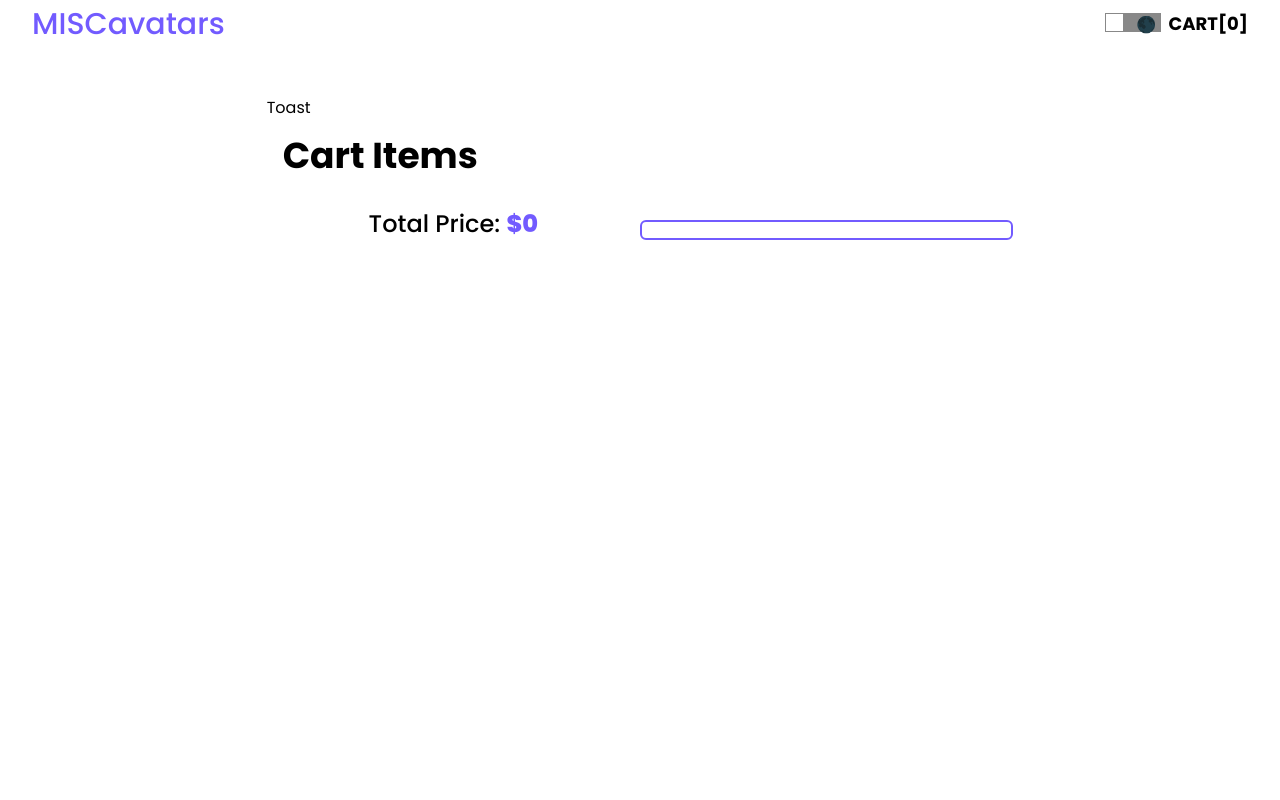
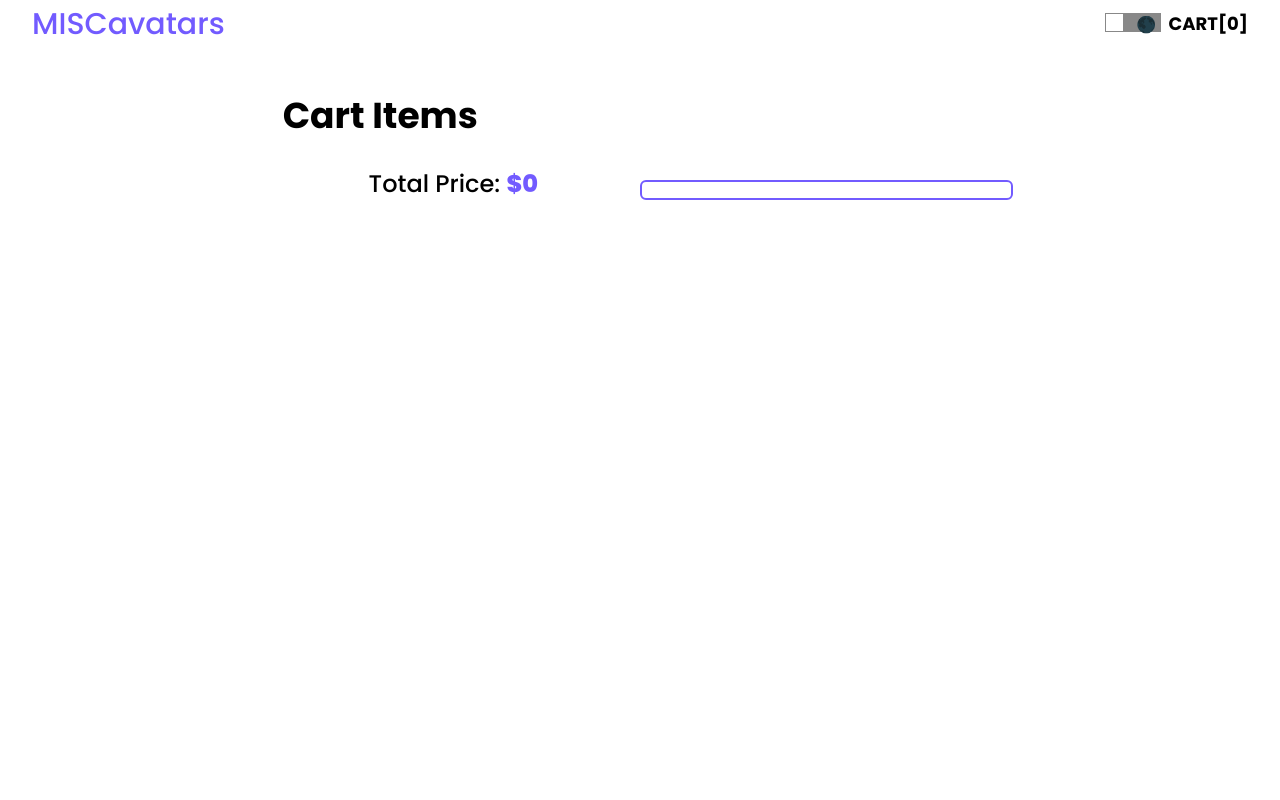
Before and after one commit to rx-rz/misc, a React (Create React App) app: page /checkout in a window 1280 px wide. Shown: the top 800 px of the page. Built offline with nearby package versions, Linux system fonts and the light colour scheme.

Commit message:
removed checkout test toast

```diff
--- a/src/features/checkout/Checkout.tsx
+++ b/src/features/checkout/Checkout.tsx
@@ -3,14 +3,10 @@ import PaypalCheckOutButton from "src/components/Checkout/PaypalCheckOutButton";
 import { useStateContext } from "src/context/count-context";
 import { ProductProps } from "src/types/Product";
 import CartItem from "src/components/CartItem/CartItem";
-import toast from "react-hot-toast";
 export default function Checkout() {
   const { cartItems, totalPrice } = useStateContext();
-  const notify = () => toast('Here is your toast.');
   return (
     <div className="w-full md:w-9/12 lg:w-7/12  mx-auto mt-12 min-h-maximalHeight md:min-h-screen">
-
-      <button onClick={notify}>Toast</button>
       <p className="text-4xl font-bold dark:text-primary ml-4 mt-4 mb-8">Cart Items</p>
       <div className="md:flex">
         <aside className="md:w-1/2 md:block ">
```
